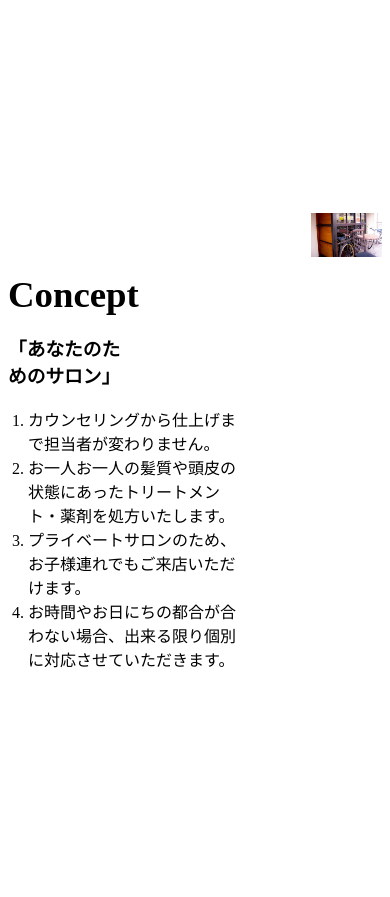
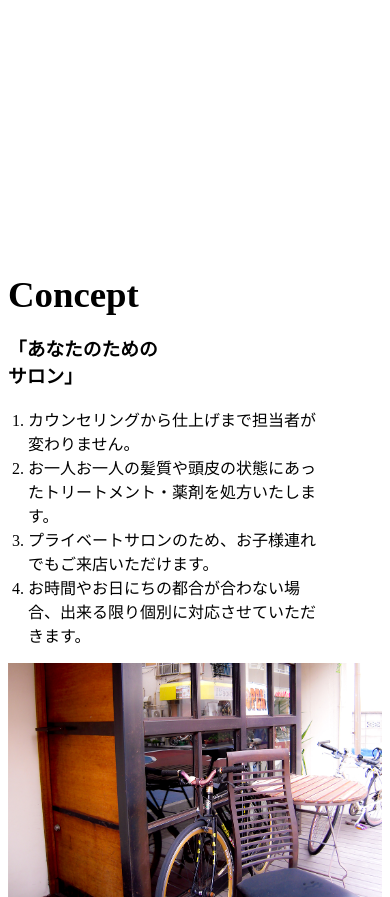
Before and after one commit to oosawananami/nanami.github.io, a plain HTML site: page index.html in a window 390 px wide. Shown: the part 1265-2162 px from the top of the page. Drawn offline with nearby package versions, Linux system fonts and the light colour scheme.

Commit message:
20220707

```diff
--- a/biyouin.css
+++ b/biyouin.css
@@ -28,33 +28,6 @@
 
 
 
-/*-------------------
-*
-*  Consept
-*
---------------------*/
-.Concept {padding-top: 200px;
-}
-
-.wrapper-concept{
-  display: flex;
-  text-align: left;
-  justify-content: center;
-}
-
-.wrap-txt{
-  text-align: left;
-  padding: 60 60 0 0;
-}
-.concept-title{
-  text-align: left;
-  width: 50%;
-}
-ol{
- padding-left: 20;
- display: table;}
-
-.img-concept{width: 50%;}
 /*-------------------
 *
 *  Staff
@@ -385,6 +358,33 @@ body{margin: 0 50 0 50;}
 
 /*-------------------
 *
+*  Consept
+*
+--------------------*/
+#Concept {padding-top: 200px;
+}
+
+.wrapper-concept{
+  display: flex;
+  text-align: left;
+  justify-content: center;
+}
+
+.wrap-txt{
+  text-align: left;
+  padding: 60 60 0 0;
+}
+.concept-title{
+  text-align: left;
+  width: 50%;
+}
+ol{
+ padding-left: 20;
+ display: table;}
+
+.img-concept{width: 50%;}
+/*-------------------
+*
 *  Style
 *
 --------------------*/
@@ -472,7 +472,7 @@ body{margin: 0 50 0 50;}
     transform: translateX(-50%);
     background-color: black;
   }
- .bar_top{top: 30px;}
+ .bar_top{top: 10px;}
  .bar_mid{
   top: 50%;
   transform: translate(-50%,-50%);
@@ -565,6 +565,32 @@ body{margin: 0 50 0 50;}
 
 /*-------------------
 *
+*  Consept
+*
+--------------------*/
+#Concept {padding-top: 200px;
+}
+
+.wrapper-concept{
+  text-align: left;
+  justify-content: center;
+}
+
+.wrap-txt{
+  text-align: left;
+  padding: 60 60 0 0;
+}
+.concept-title{
+  text-align: left;
+  width: 50%;
+}
+ol{
+ padding-left: 20;
+ display: table;}
+
+.img-concept{}
+/*-------------------
+*
 *  Style
 *
 --------------------*/
@@ -641,4 +667,5 @@ body{margin: 0 50 0 50;}
 .DINER img{
   padding: 0 10 0 10;
   width: 70px;}
+
  }
--- a/index.html
+++ b/index.html
@@ -51,7 +51,7 @@
   </div>
 </section>
 
-<section class="Concept">
+<section id="Concept">
   <div class="wrapper-concept">
     <div class="wrap-txt">
       <h2 class="section-title">Concept</h2>
```
